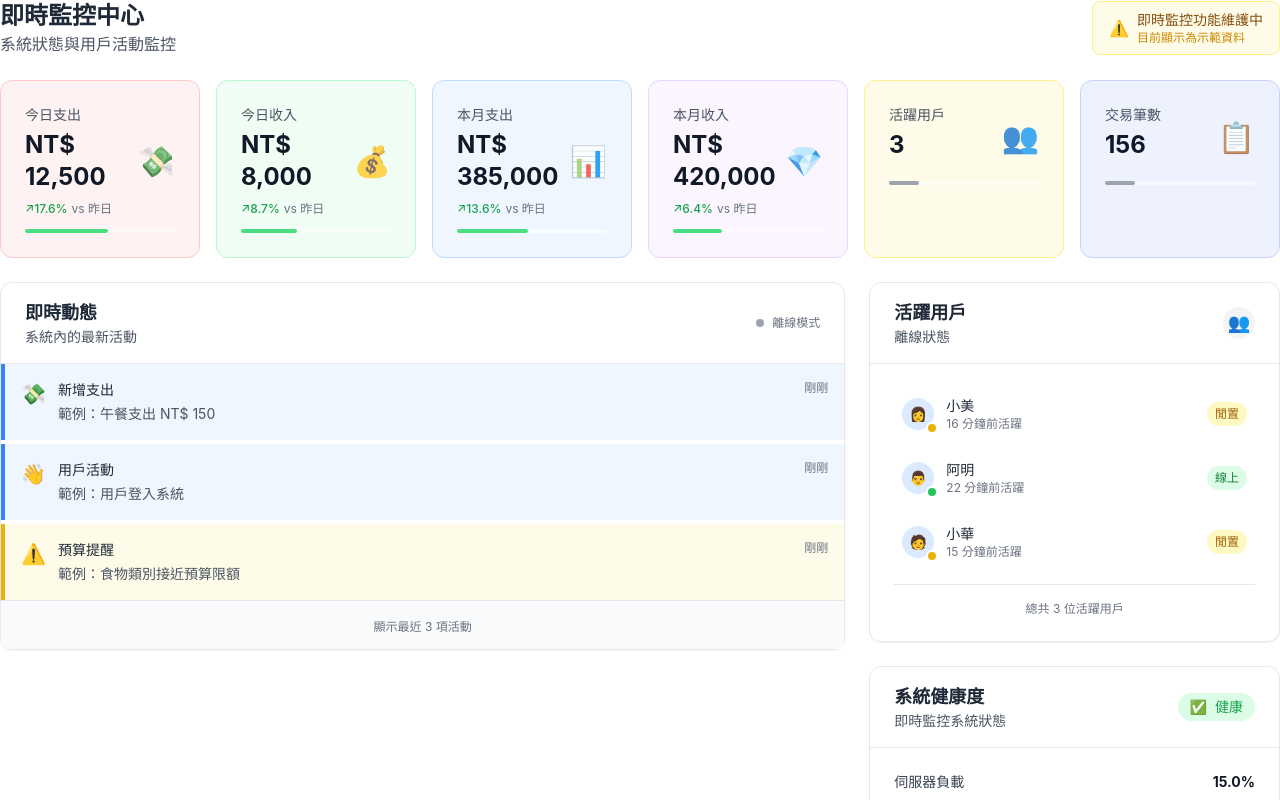
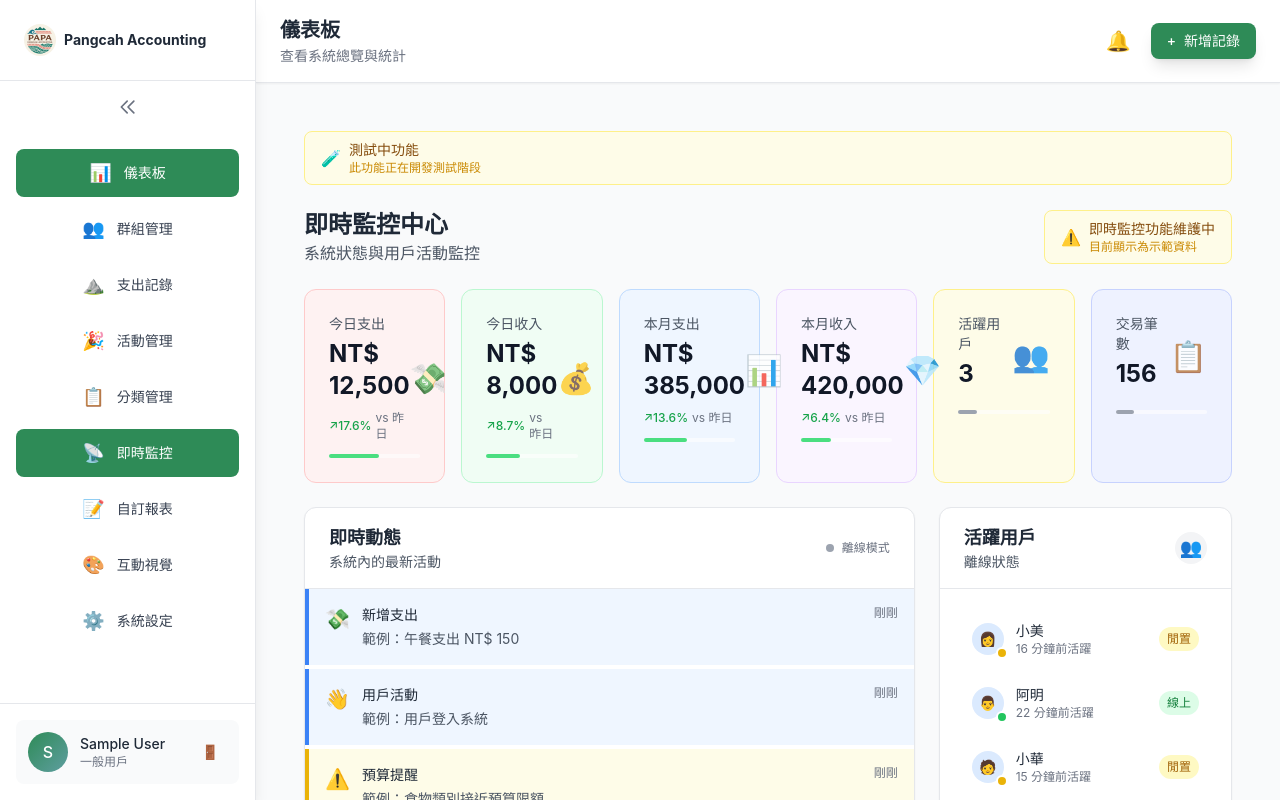
Before and after one commit to BlakeHung/pangcah-accounting-system, a React (Vite) app in the folder frontend/: page /dashboard/realtime in a window 1280 px wide. Shown: the top 800 px of the page. Built offline with nearby package versions, Linux system fonts and the light colour scheme; sample sign-in values are in the browser's storage.

Commit message:
refactor: realtime, reports, visualize page

```diff
--- a/frontend/src/App.tsx
+++ b/frontend/src/App.tsx
@@ -22,7 +22,7 @@ import Categories from './pages/Categories'
 import Settings from './pages/Settings'
 import Analytics from './pages/Analytics'
 import DashboardSettings from './pages/DashboardSettings'
-import { RealtimeDashboard } from './components/Realtime'
+import RealtimePage from './pages/RealtimePage'
 import ReportsPage from './pages/ReportsPage'
 import InteractiveVisualization from './pages/InteractiveVisualization'
 
@@ -152,7 +152,7 @@ function App() {
 
             <Route path="/dashboard/realtime" element={
               <PrivateRoute>
-                <RealtimeDashboard />
+                <RealtimePage />
               </PrivateRoute>
             } />
 
--- a/frontend/src/pages/InteractiveVisualization.tsx
+++ b/frontend/src/pages/InteractiveVisualization.tsx
@@ -42,6 +42,8 @@ const InteractiveVisualization: React.FC = () => {
   const [minAmount, setMinAmount] = useState<number>(0)
   const [maxAmount, setMaxAmount] = useState<number>(0)
   const [showFilters, setShowFilters] = useState(false)
+
+  const currentUser = JSON.parse(localStorage.getItem('user') || '{}')
 
   // 載入資料
   useEffect(() => {
@@ -329,8 +331,19 @@ const InteractiveVisualization: React.FC = () => {
   }
 
   return (
-    <Layout>
+    <Layout user={currentUser}>
       <div className="p-6 space-y-6">
+        {/* 測試中標籤 */}
+        <div className="bg-yellow-50 border border-yellow-200 rounded-lg px-4 py-2">
+          <div className="flex items-center gap-2">
+            <span className="text-yellow-600">🧪</span>
+            <div>
+              <p className="text-sm font-medium text-yellow-800">測試中功能</p>
+              <p className="text-xs text-yellow-600">此功能正在開發測試階段</p>
+            </div>
+          </div>
+        </div>
+
         {/* 標題 */}
         <div className="text-center">
           <h1 className="text-3xl font-bold text-gray-800 mb-2">互動式資料視覺化</h1>
--- /dev/null
+++ b/frontend/src/pages/RealtimePage.tsx
@@ -0,0 +1,28 @@
+import React from 'react'
+import Layout from '../components/Layout'
+import RealtimeDashboard from '../components/Realtime/RealtimeDashboard'
+
+const RealtimePage: React.FC = () => {
+  const currentUser = JSON.parse(localStorage.getItem('user') || '{}')
+
+  return (
+    <Layout user={currentUser}>
+      <div className="p-6 space-y-6">
+        {/* 測試中標籤 */}
+        <div className="bg-yellow-50 border border-yellow-200 rounded-lg px-4 py-2 mb-6">
+          <div className="flex items-center gap-2">
+            <span className="text-yellow-600">🧪</span>
+            <div>
+              <p className="text-sm font-medium text-yellow-800">測試中功能</p>
+              <p className="text-xs text-yellow-600">此功能正在開發測試階段</p>
+            </div>
+          </div>
+        </div>
+
+        <RealtimeDashboard />
+      </div>
+    </Layout>
+  )
+}
+
+export default RealtimePage
--- a/frontend/src/pages/ReportsPage.tsx
+++ b/frontend/src/pages/ReportsPage.tsx
@@ -23,10 +23,22 @@ const ReportsPage: React.FC = () => {
       showSnackbar('報表生成完成！', 'success')
     }, 3000)
   }
+  const currentUser = JSON.parse(localStorage.getItem('user') || '{}')
 
   return (
-    <Layout>
-      <div className="p-6">
+    <Layout user={currentUser}>
+      <div className="p-6 space-y-6">
+        {/* 測試中標籤 */}
+        <div className="bg-yellow-50 border border-yellow-200 rounded-lg px-4 py-2">
+          <div className="flex items-center gap-2">
+            <span className="text-yellow-600">🧪</span>
+            <div>
+              <p className="text-sm font-medium text-yellow-800">測試中功能</p>
+              <p className="text-xs text-yellow-600">此功能正在開發測試階段</p>
+            </div>
+          </div>
+        </div>
+
         <CustomReportBuilder
           onSave={handleSaveReport}
           onGenerate={handleGenerateReport}
```
